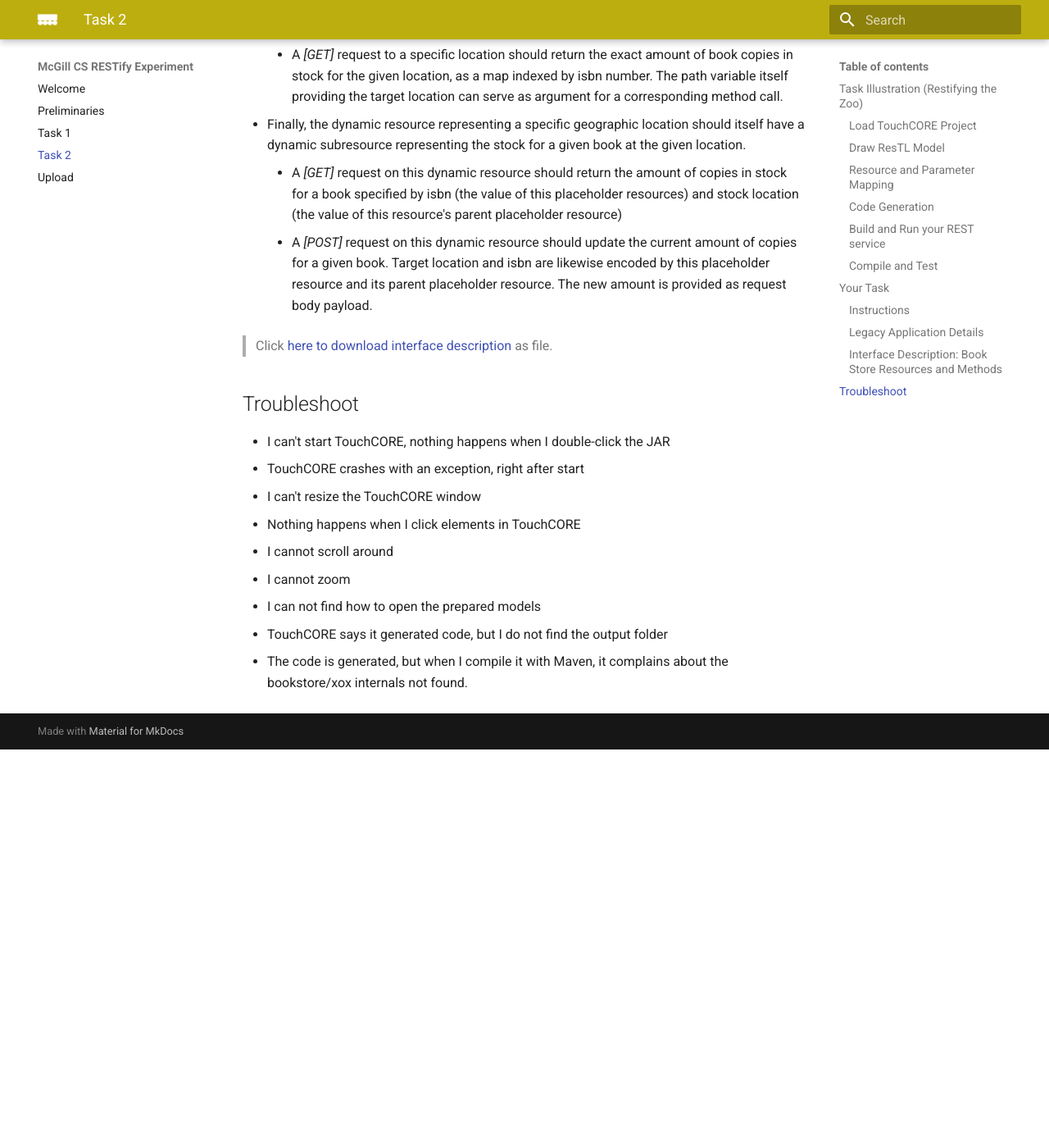
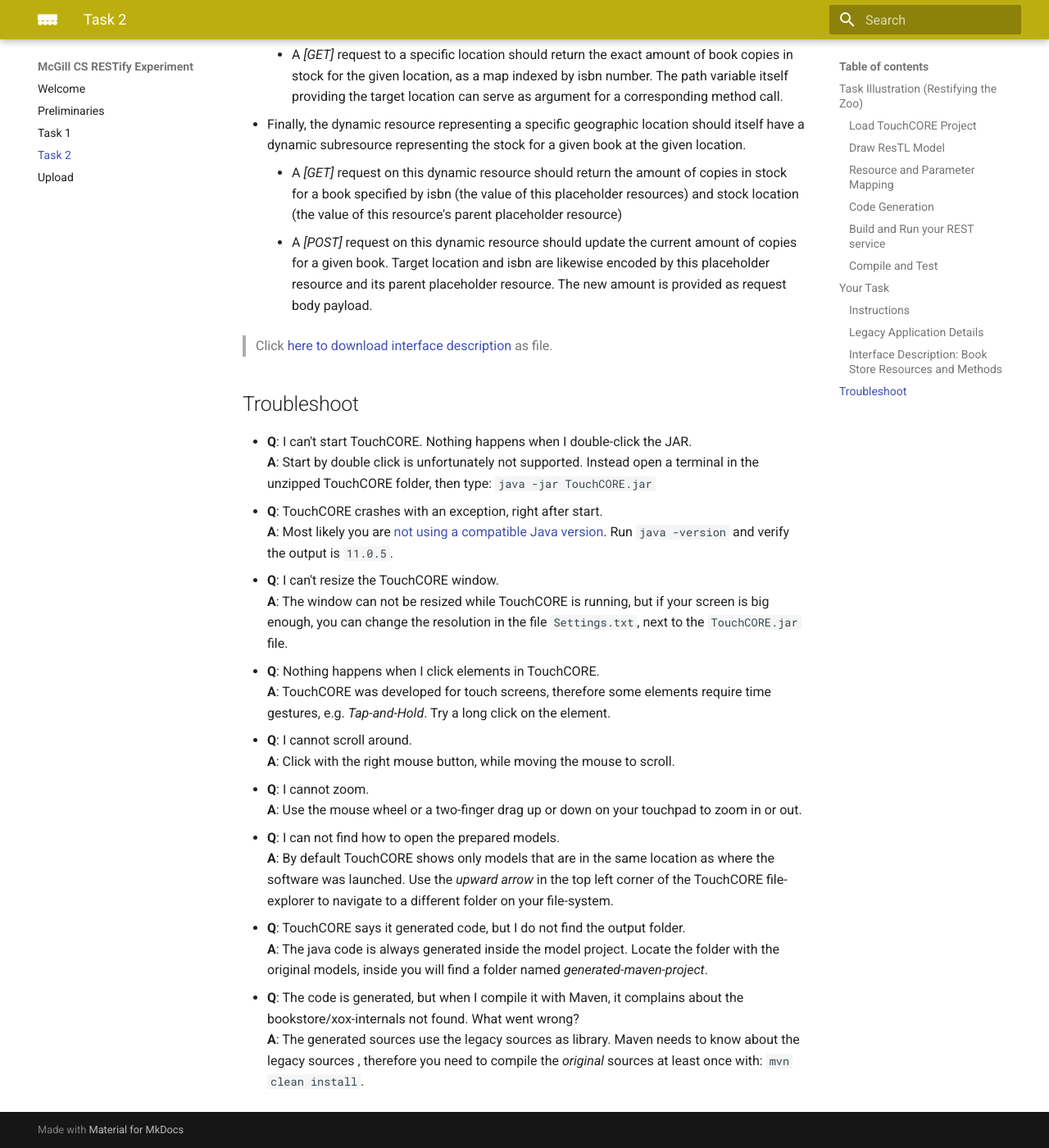
Before and after one commit to m5c/RestifyParticipantInstructions, an MkDocs documentation site: the page built from docs/task2.md, in a window 1280 px wide and 1400 px high, scrolled down 7120 px. Shown: the whole window at 82% size. Built offline with MkDocs 1.6.1 and Material for MkDocs 9.7.7, drawn with Linux system fonts in a browser that asks for light colours; before the commit the page ends 8034 px from its top, so only the background shows below that; some of the changed text lies outside the part shown.

````diff
--- a/docs/task2.md
+++ b/docs/task2.md
@@ -19,7 +19,7 @@ I will use the previously shown [Zoo REST interface description](interface-zoo.t
 
  * Please watch [this short screencast](https://www.cs.mcgill.ca/~mschie3/restifyvideos/TouchCORE-1080p.mp4) where I demonstrate and explain TouchCORE usage.
     * Below you find a recapitulation of the main steps.
-    * If anything does not work as expected, take a look at the [Troubleshoot Section](#troubleshoot).
+    * If anything does not work as expected, take a look at the [Troubleshoot section](#troubleshoot).
 
 ### Load TouchCORE Project
 
@@ -138,12 +138,21 @@ Below diagram highlights classes and methods of the [legacy Book Store applicati
  > Click <a href="../interface-bookstore.txt" download>here to download interface description</a> as file.
 ## Troubleshoot
 
- * I can't start TouchCORE, nothing happens when I double-click the JAR
- * TouchCORE crashes with an exception, right after start
- * I can't resize the TouchCORE window
- * Nothing happens when I click elements in TouchCORE
- * I cannot scroll around
- * I cannot zoom
- * I can not find how to open the prepared models
- * TouchCORE says it generated code, but I do not find the output folder
- * The code is generated, but when I compile it with Maven, it complains about the bookstore/xox internals not found.
+ * **Q**: I can't start TouchCORE. Nothing happens when I double-click the JAR.
+**A**: Start by double click is unfortunately not supported. Instead open a terminal in the unzipped TouchCORE folder, then type: ```java -jar TouchCORE.jar```
+ * **Q**: TouchCORE crashes with an exception, right after start.
+**A**: Most likely you are [not using a compatible Java version](../preliminaries/#java). Run ```java -version``` and verify the output is ```11.0.5```.
+ * **Q**: I can't resize the TouchCORE window.
+**A**: The window can not be resized while TouchCORE is running, but if your screen is big enough, you can change the resolution in the file ```Settings.txt```, next to the ```TouchCORE.jar``` file.
+ * **Q**: Nothing happens when I click elements in TouchCORE.
+**A**: TouchCORE was developed for touch screens, therefore some elements require time gestures, e.g. *Tap-and-Hold*. Try a long click on the element.
+ * **Q**: I cannot scroll around.
+**A**: Click with the right mouse button, while moving the mouse to scroll.
+ * **Q**: I cannot zoom.
+**A**: Use the mouse wheel or a two-finger drag up or down on your touchpad to zoom in or out.
+ * **Q**: I can not find how to open the prepared models.
+**A**: By default TouchCORE shows only models that are in the same location as where the software was launched. Use the *upward arrow* in the top left corner of the TouchCORE file-explorer to navigate to a different folder on your file-system.
+ * **Q**: TouchCORE says it generated code, but I do not find the output folder.
+**A**: The java code is always generated inside the model project. Locate the folder with the original models, inside you will find a folder named *generated-maven-project*.
+ * **Q**: The code is generated, but when I compile it with Maven, it complains about the bookstore/xox-internals not found. What went wrong?
+**A**: The generated sources use the legacy sources as library. Maven needs to know about the legacy sources , therefore you need to compile the *original* sources at least once with: ```mvn clean install```.
````
Also changed, not shown: docs/task1.md (+13 -8 lines), docs/troubleshoot-manual.md (+8 -4 lines), docs/troubleshoot-touchcore.md (+18 -9 lines), docs/zoo-manual.md (+5 -4 lines), docs/zoo-touchcore.md (+1 -1 lines), 3 other files.
